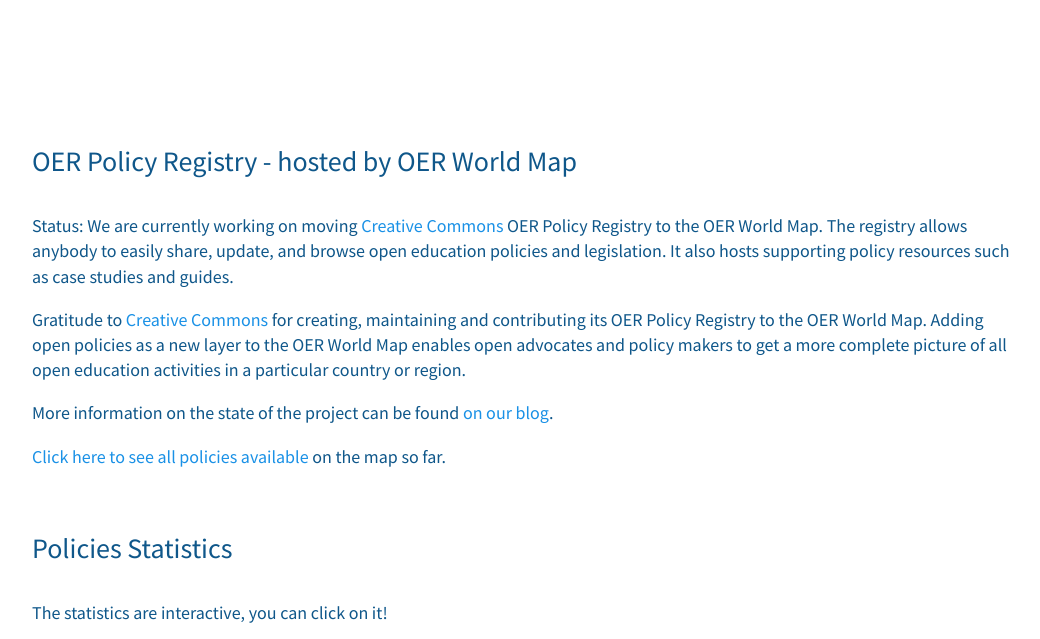
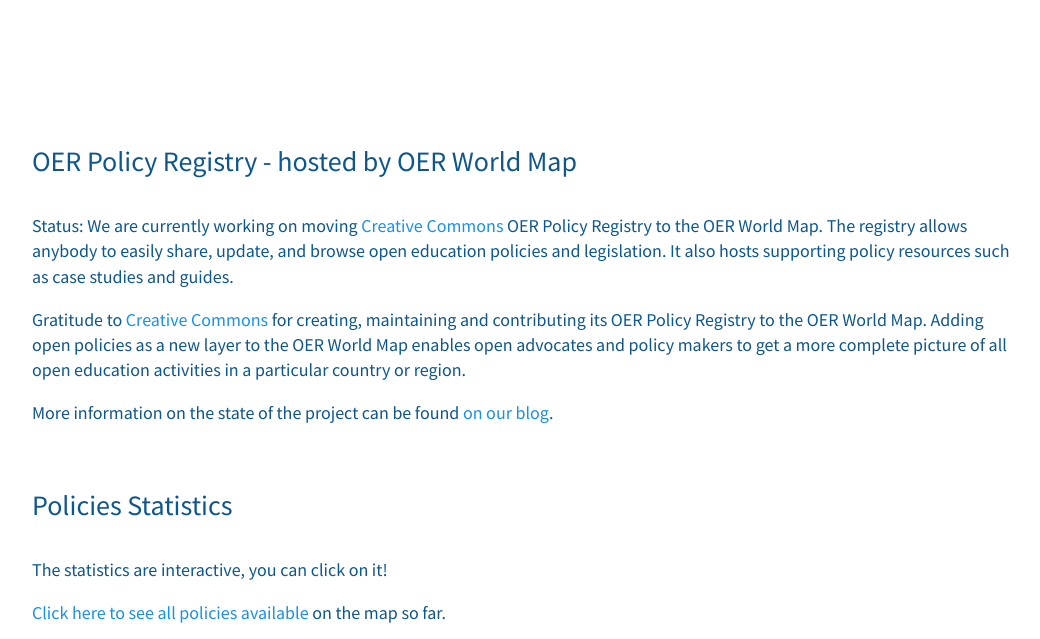
Before and after one commit to hbz/oerworldmap-ui, a Jekyll site: the page built from docs/oerpolicies.md, in a window 1280 px wide and 900 px high, cut to the strip 0-639 px from the top of the window. Shown: the whole strip, without its empty margins (114-1154 px from the left). Built offline with Jekyll 4.4.1, drawn with Linux system fonts in a browser that asks for light colours; nearby versions of some CDN libraries; comment, search, counter and statistics services are not loaded; a style sheet for code colours, icons or effects is not loaded.

Commit message:
quick design change

```diff
--- a/docs/oerpolicies.md
+++ b/docs/oerpolicies.md
@@ -9,12 +9,11 @@
 Gratitude to [Creative Commons](https://creativecommons.org/) for creating, maintaining and contributing its OER Policy Registry to the OER World Map. Adding open policies as a new layer to the OER World Map enables open advocates and policy makers to get a more complete picture of all open education activities in a particular country or region.
 
 More information on the state of the project can be found [on our blog](https://oerworldmap.wordpress.com/2018/10/11/moving-the-oer-policy-registry-to-the-oer-world-map).
-
-[Click here to see all policies available](https://oerworldmap.org/resource/?filter.about.%40type=Policy&size=20) on the map so far.
-
 ## Policies Statistics
 
 The statistics are interactive, you can click on it!
+
+[Click here to see all policies available](https://oerworldmap.org/resource/?filter.about.%40type=Policy&size=20) on the map so far.
 
 <iframe
   src="/kibana/app/kibana#/dashboard/3f24aa90-e370-11e8-bc1a-bd36147d8400?embed=true&_g=()"
```
